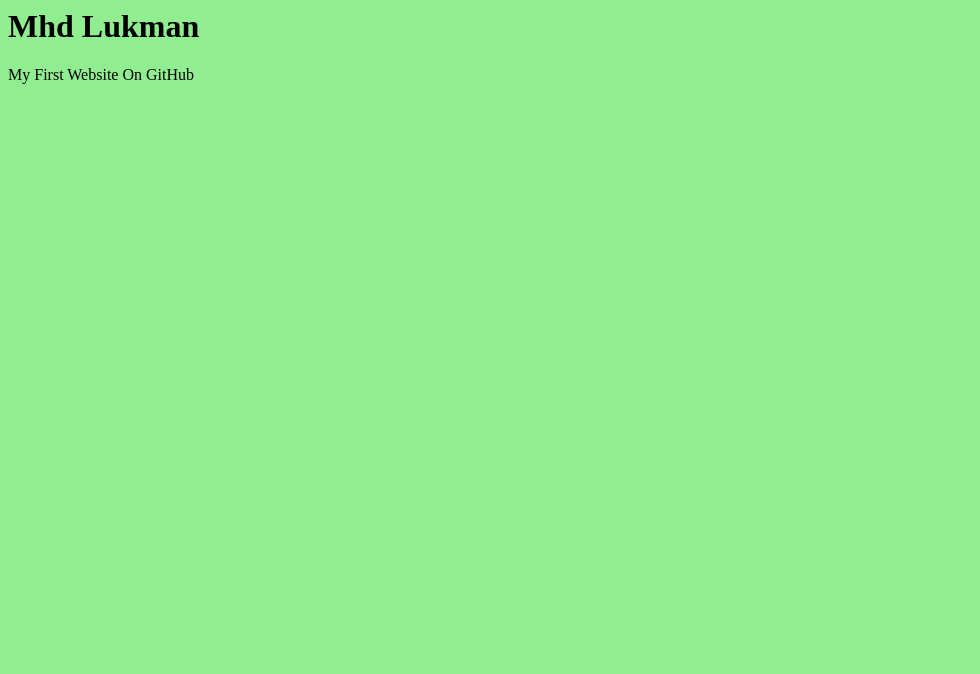
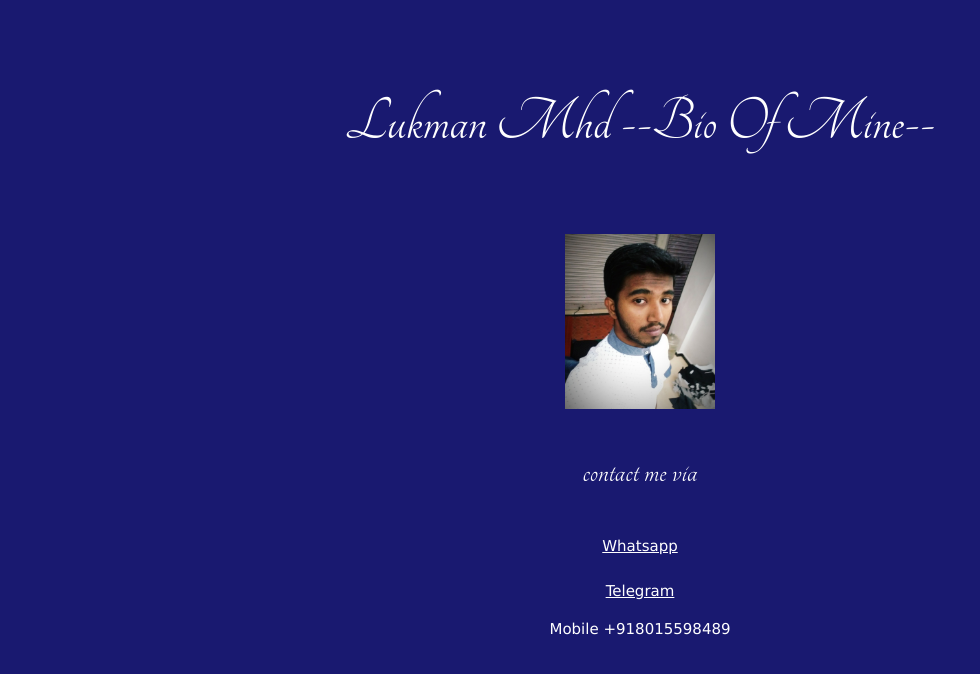
Before and after one commit to LukmanMhd/LukmanMhd.github.io, a plain HTML site: page index.html in a window 1280 px wide. Shown: the whole page, without its empty margins (0-980 px from the left). Drawn offline with nearby package versions, Linux system fonts and the light colour scheme.

Commit message:
Update index.html

```diff
--- a/index.html
+++ b/index.html
@@ -1,6 +1,26 @@
 <html>
-<h1>Mhd Lukman</h1>
-<body bgcolor="lightgreen">
-  My First Website On GitHub
+<center>
+<h1></h1>
+<link rel="stylesheet" href="https://www.w3schools.com/w3css/4/w3.css">
+<link rel="stylesheet" href="https://fonts.googleapis.com/css?family=Tangerine">
+<style>
+.w3-tangerine {
+  font-family: "Tangerine", serif;
+  color:white;
+}
+a,p{
+	color:white;
+}
+</style>
+<body bgcolor="#191970">
+<div class="w3-container w3-tangerine">
+	<p class="w3-jumbo">Lukman Mhd --Bio Of Mine--</p>
+	<img src="https://github.com/LukmanMhd/LukmanMhd.github.io/blob/master/MyPic.jpg" width="150" height="175"></img>
+	<p class="w3-xxlarge">contact me via</p>
+</div>
+	<a href="wa.me/8015598489">Whatsapp</a><br><br>
+	<a href="t.me/Mhd_786">Telegram</a><br>
+	<p>Mobile +918015598489</p>
 </body>
+</center>
 </html>
```
